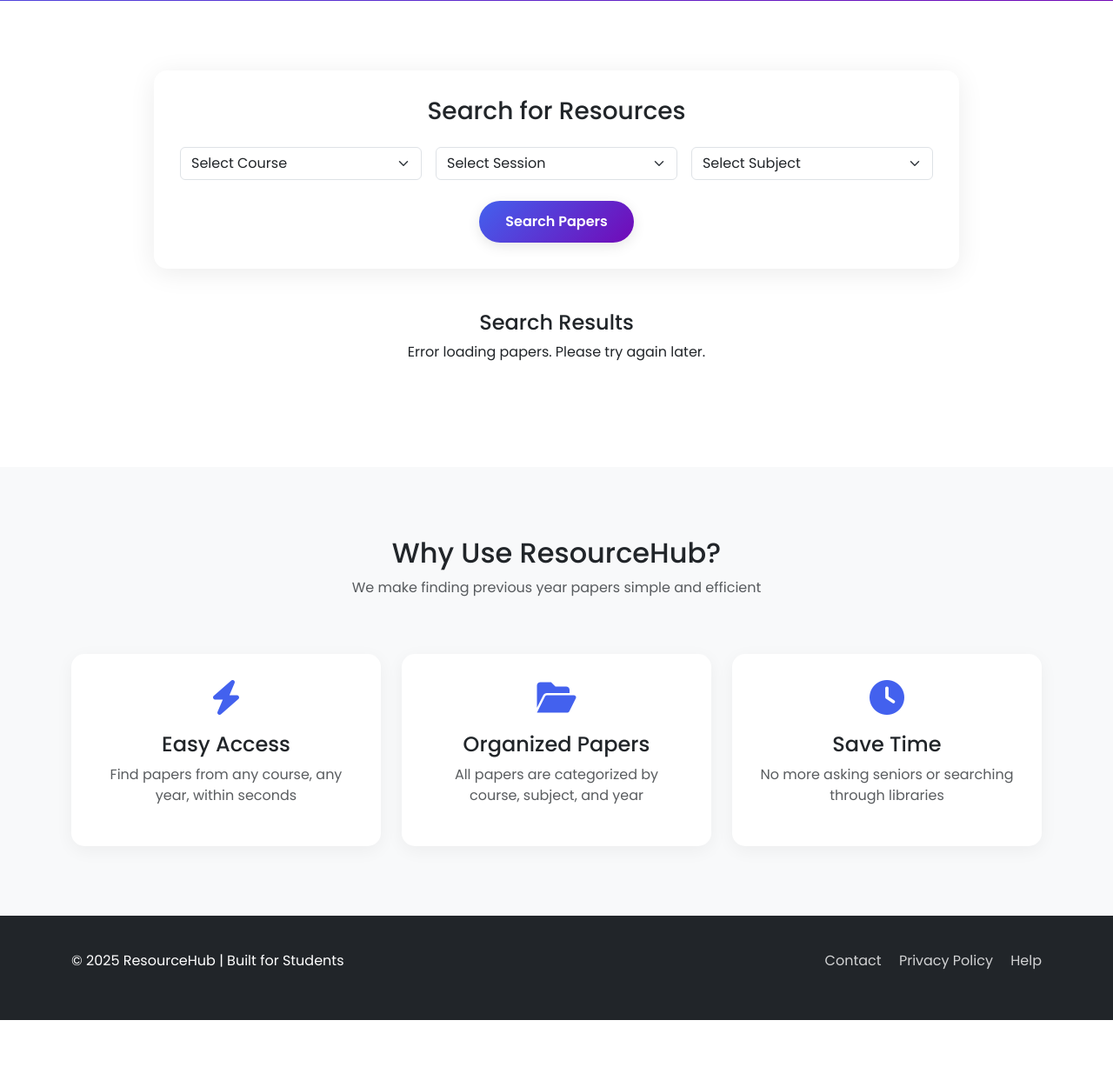
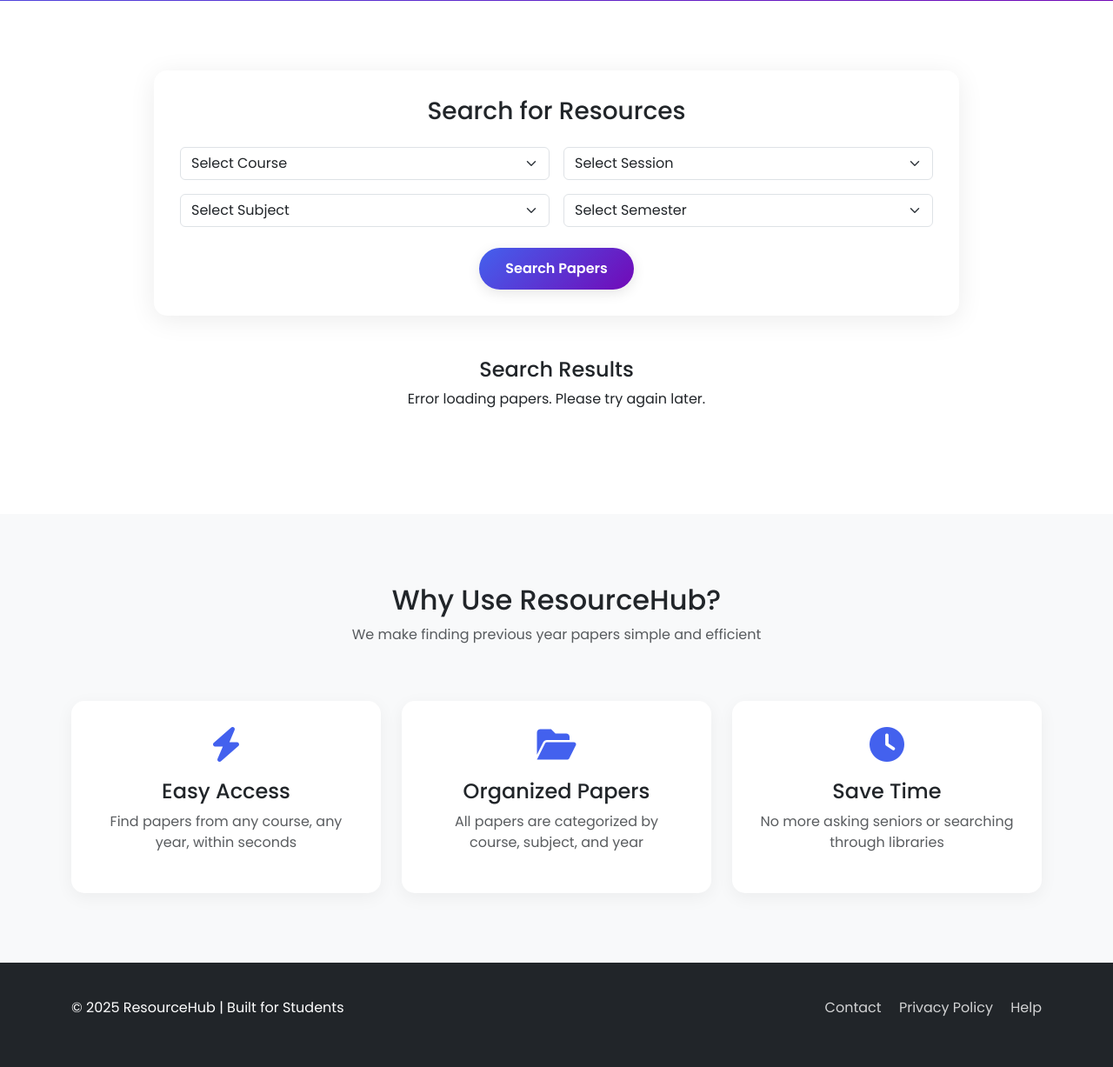
Before and after one commit to ShashwatUpadhyay/ResourceCluster, a Django app: page / in a window 1280 px wide. Shown: the part 651-1878 px from the top of the page at 87% size. Before the commit the page ends 1824 px from the top, so only its background shows below. Run offline with Django 5.2, Linux system fonts and the light colour scheme; data that the repository does not hold is empty.

Commit message:
semester filter added

```diff
--- a/base/choices.py
+++ b/base/choices.py
@@ -18,3 +18,14 @@
     ('presentation', 'Presentation'),
     ('other', 'Other'),
 )
+
+SEMESTER_CHOICE = (
+    ('1', '1'),
+    ('2', '2'),
+    ('3', '3'),
+    ('4', '4'),
+    ('5', '5'),
+    ('6', '6'),
+    ('7', '7'),
+    ('8', '8'),
+)
--- a/base/views.py
+++ b/base/views.py
@@ -3,7 +3,7 @@
 from django.contrib import messages
 from django.contrib.auth.models import User
 from resource.models import Cource,Subject,Session,Tag
-from .choices import RESOURCE_CATEGORY,RESOURCE_TYPE
+from .choices import RESOURCE_CATEGORY,RESOURCE_TYPE,SEMESTER_CHOICE
 # Create your views here.
 def home(request):
     course = Cource.objects.all()
@@ -15,6 +15,7 @@
         'session':session,
         'category':RESOURCE_CATEGORY,
         'type':RESOURCE_TYPE,
+        'semester':SEMESTER_CHOICE,
     }
     return render(request, 'base/index.html',data)
 
@@ -101,6 +102,7 @@
         'tags': tags,
         'category': RESOURCE_CATEGORY,
         'type': RESOURCE_TYPE,
+        'semester':SEMESTER_CHOICE,
     }
 
     if request.method == 'POST':
@@ -114,7 +116,7 @@
         description = request.POST.get('description')
         file = request.FILES.get('file')
         tags = request.POST.getlist('tags[]')
-        print(tags)
+        semester = request.POST.get('semester')
         # Validate file size (10MB limit)
         if file.size > 10 * 1024 * 1024:  # 10MB in bytes
             context['error_message'] = 'File size exceeds the maximum limit of 10MB.'
@@ -146,6 +148,7 @@
                 subject=subject_obj,
                 session=session_obj,
                 category=category,
+                semester=semester,
                 description=description,
                 file=file,
                 created_by=request.user
--- a/resource/models.py
+++ b/resource/models.py
@@ -1,6 +1,6 @@
 from django.db import models
 from base.models import BaseModel
-from base.choices import RESOURCE_CATEGORY,RESOURCE_TYPE
+from base.choices import RESOURCE_CATEGORY,RESOURCE_TYPE,SEMESTER_CHOICE
 
 # Create your models here.
 
@@ -44,6 +44,7 @@
     category = models.CharField(max_length=255, choices=RESOURCE_CATEGORY, default='image')
     type = models.CharField(max_length=255, choices=RESOURCE_TYPE, default='note')
     course = models.ForeignKey('Cource', on_delete=models.CASCADE)
+    semester = models.CharField(max_length=255, choices=SEMESTER_CHOICE, default='1')
     subject = models.ForeignKey('Subject', on_delete=models.CASCADE)
     session = models.ForeignKey('Session', on_delete=models.CASCADE)
 
--- a/resource/views.py
+++ b/resource/views.py
@@ -13,7 +13,8 @@
         course = request.GET.get('course')
         subject = request.GET.get('subject')
         session = request.GET.get('session')
-
+        semester = request.GET.get('semester')
+        print(course, subject, session, semester)
         resources = Resource.objects.all()
         if course:
             resources = resources.filter(course__uid=course)
@@ -21,6 +22,8 @@
             resources = resources.filter(subject__uid=subject)
         if session:
             resources = resources.filter(session__uid=session)
+        if semester:
+            resources = resources.filter(semester=semester)
         serializer = ResourceSerializer(resources, many=True)
         return Response({
             'status': 200,
--- a/static/js/script.js
+++ b/static/js/script.js
@@ -11,6 +11,7 @@
     const courseSelect = document.getElementById('courseSelect');
     const sessionSelect = document.getElementById('sessionSelect');
     const subjectInput = document.getElementById('subjectInput');
+    const semesterInput = document.getElementById('semesterInput');
     const searchBtn = document.getElementById('searchBtn');
     const noResults = document.getElementById('noResults');
     const paperResults = document.getElementById('paperResults');
@@ -60,6 +61,7 @@
                             <ul class="list-unstyled small text-muted mb-3">
                                 <li><strong>📘 Course:</strong> ${paper.course.toUpperCase()}</li>
                                 <li><strong>📖 Subject:</strong> ${paper.subject}</li>
+                                <li><strong>📖 Semester:</strong> ${paper.semester}</li>
                             </ul>
                              <div class="mb-3">
                                     by ${paper.created_by}
@@ -100,9 +102,10 @@
         const course = courseSelect.value;
         const session = sessionSelect.value;
         const subject = subjectInput.value.toLowerCase();
-        console.log('Search criteria:', course, session, subject);
+        const semester = semesterInput.value;
+        console.log('Search criteria:', course, session, subject,semester);
 
-        const url_ = `/api/resources/?course=${course}&session=${session}&subject=${subject}`
+        const url_ = `/api/resources/?course=${course}&session=${session}&semester=${semester}&subject=${subject}`
         fetch(url_, {
             method: 'GET',
             headers: {
--- a/templates/base/index.html
+++ b/templates/base/index.html
@@ -87,7 +87,7 @@
                     <div class="search-card">
                         <h3 class="text-center mb-4">Search for Resources</h3>
                         <div class="row search-inputs g-3 mb-4">
-                            <div class="col-md-4">
+                            <div class="col-md-6">
                                 <select class="form-select" id="courseSelect">
                                     <option value=''>Select Course</option>
                                     {% for c in course %}
@@ -95,7 +95,7 @@
                                     {% endfor %}
                                 </select>
                             </div>
-                            <div class="col-md-4">
+                            <div class="col-md-6">
                                 <select class="form-select" id="sessionSelect">
                                     <option value=''>Select Session</option>
                                     {% for s in session %}
@@ -103,11 +103,19 @@
                                     {% endfor %}
                                 </select>
                             </div>
-                            <div class="col-md-4">
+                            <div class="col-md-6">
                                 <select class="form-select" id="subjectInput">
                                     <option value=''>Select Subject</option>
                                     {% for sub in subject %}
                                     <option value="{{ sub.uid }}">{{ sub.name }}</option>
+                                    {% endfor %}
+                                </select>
+                            </div>
+                            <div class="col-md-6">
+                                <select class="form-select" id="semesterInput">
+                                    <option value=''>Select Semester</option>
+                                    {% for sem in semester %}
+                                        <option class='text-black' value="{{ sem.0 }}">{{ sem.1 }}</option>
                                     {% endfor %}
                                 </select>
                             </div>
```
Also changed, not shown: templates/base/upload.html (+17 -6 lines), resource/migrations/0002_resource_semester.py (added).
